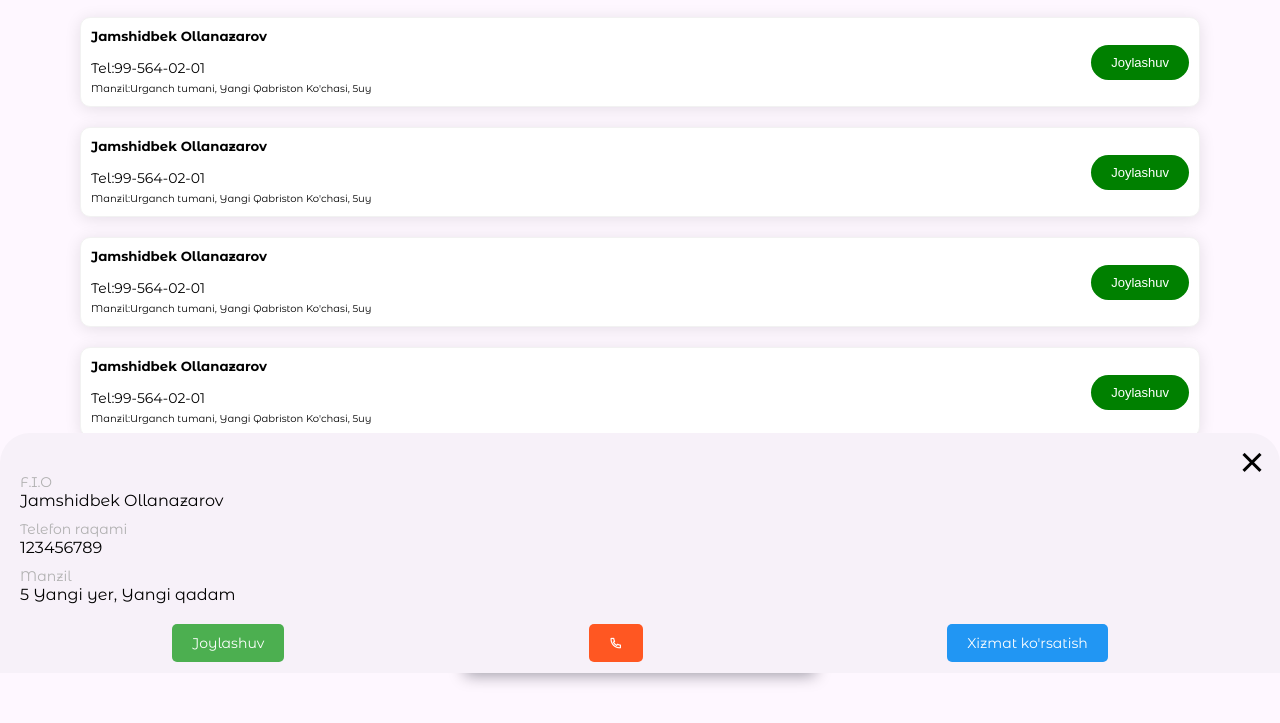
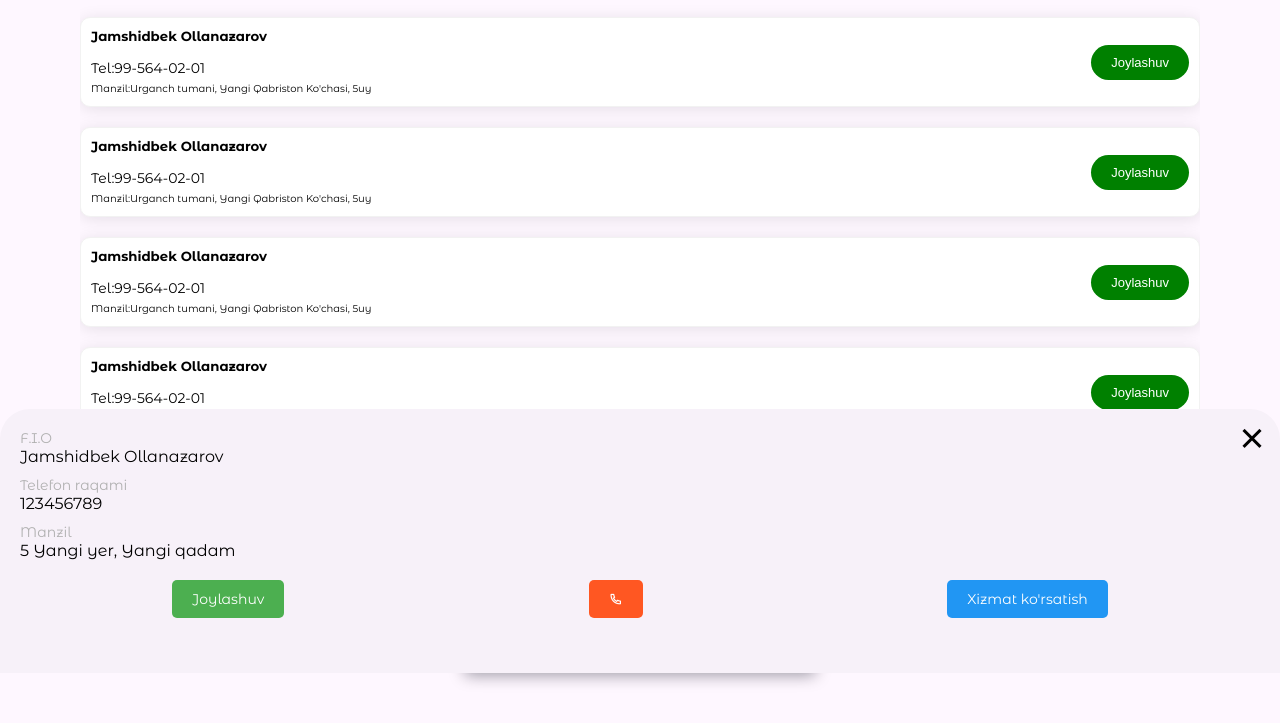
Before and after one commit to XayrulloWeb/RGD, a plain HTML site: page index.html in a window 1280 px wide. Both pictures are taken after a click on the element 640 px from the left and 189 px from the top of the page. Shown: the part 127-850 px from the top of the page. Before the commit the page ends 800 px from the top, so only its background shows below. Drawn offline with nearby package versions, Linux system fonts and the light colour scheme.

Commit message:
fix bugs

```diff
--- a/assets/css/styles.css
+++ b/assets/css/styles.css
@@ -220,7 +220,8 @@ a {
   font-size: 10px;
 }
 .orders{
-  height: 90%;
+  height: 88%;
+  overflow: auto;
 }
 
 .order{
@@ -260,7 +261,7 @@ a {
   bottom: 0;
   left: 0;
   width: 100%;
-  height: 30%;
+  height: 33%;
   background: #f7f1f9;
   opacity: 0;
   pointer-events: none;
@@ -281,7 +282,7 @@ a {
 
 .popup.active {
   transition: 0.5s all;
-  padding: 20px;
+  padding: 0 20px ;
 }
 
 .close-popup {
@@ -295,6 +296,7 @@ a {
 .wrapper {
   margin-top: 5vh;
   height: 95vh;
+  margin-bottom: 15vh;
 }
 
 .info {
@@ -343,7 +345,7 @@ a {
   position: fixed;
   top: 0;
   width: 100%;
-  height: 5vh;
+  height: 6vh;
   padding: 10px 20px;
   background-color: var(--first-color);
   color: #fff;
```
